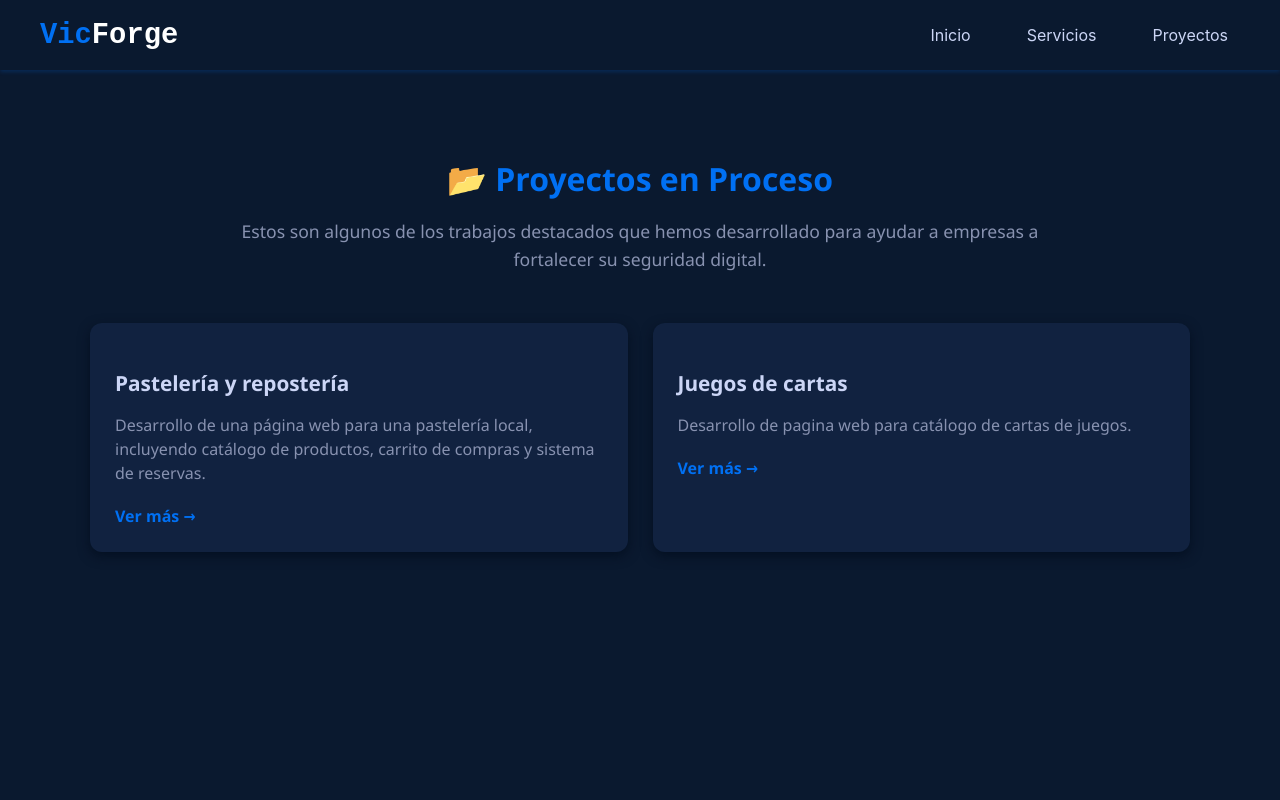
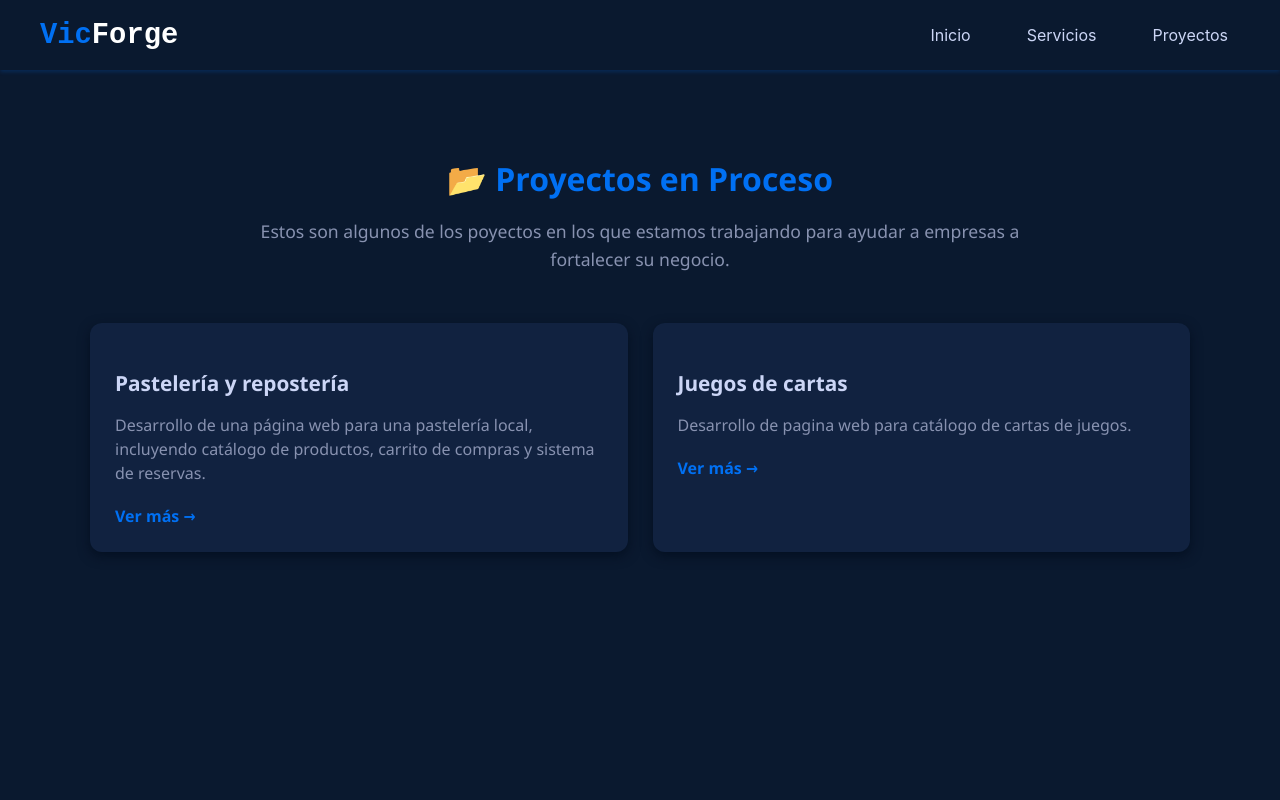
Before and after one commit to Victor-AGSP/cyber, a React (Create React App) app: page /proyectos in a window 1280 px wide. Shown: the top 800 px of the page. Built offline with nearby package versions, Linux system fonts and the light colour scheme.

Commit message:
Actualización

```diff
--- a/src/components/pages.jsx
+++ b/src/components/pages.jsx
@@ -24,8 +24,7 @@ function Pages() {
         <section className="pages-header">
           <h2>📂 Proyectos en Proceso</h2>
           <p>
-            Estos son algunos de los trabajos destacados que hemos desarrollado
-            para ayudar a empresas a fortalecer su seguridad digital.
+            Estos son algunos de los poyectos en los que estamos trabajando para ayudar a empresas a fortalecer su negocio.
           </p>
         </section>
 
```
Also changed, not shown: src/components/services.jsx (+1 -1 lines).
